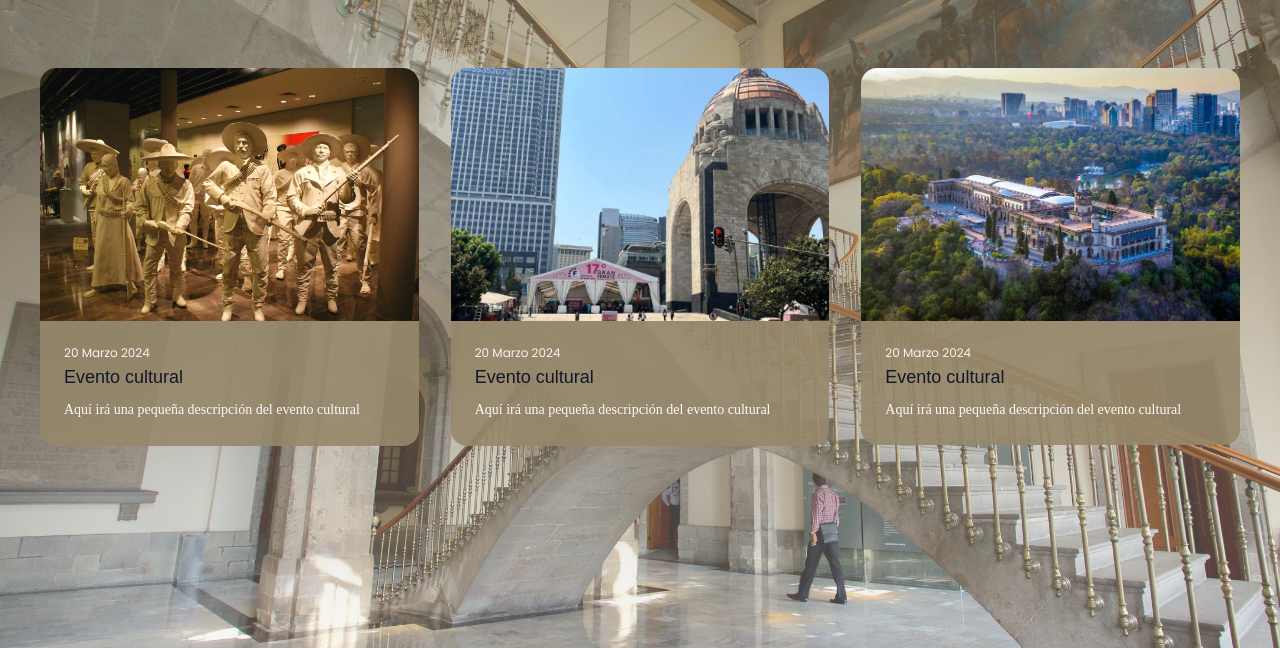
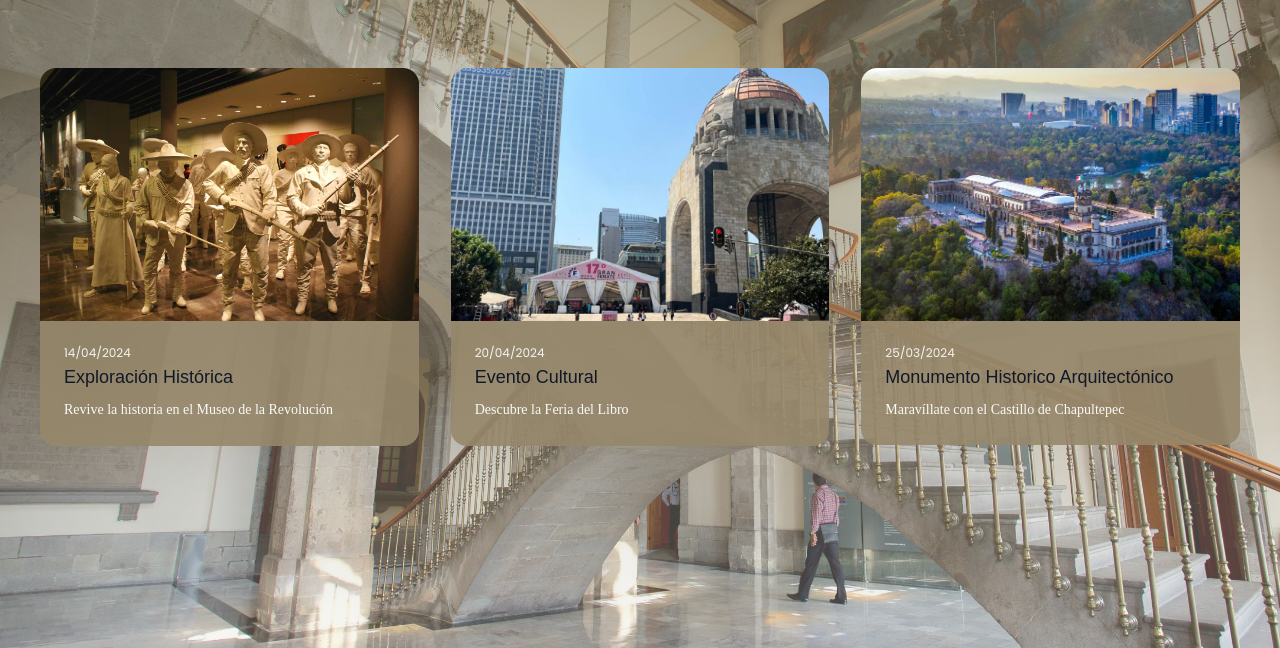
Before and after one commit to Giozar/cultura, an Astro site: page / in a window 1280 px wide. Shown: the part 152-800 px from the top of the page. Built offline with nearby package versions, Linux system fonts and the light colour scheme; Astro itself is replaced by a stand-in of ours; a web font is replaced by a local one.

Commit message:
refactor: Update Card component to include dynamic title, description, and date
The Card component was modified to include dynamic values for the title, description, and date. This allows for more personalized and relevant content to be displayed in each card. The changes enhance the overall user experience and make the cards more informative and engaging.

```diff
--- a/src/components/Card.astro
+++ b/src/components/Card.astro
@@ -1,5 +1,5 @@
 ---
-const { imagenSrc, tema } = Astro.props;
+const { titulo , descripcion, fecha, imagenSrc, tema } = Astro.props;
 ---
 <article class="relative flex flex-col items-center justify-center max-w-[420px] transition duration-500 hover:scale-110">
   <a href=`/${tema}`>
@@ -14,12 +14,12 @@ const { imagenSrc, tema } = Astro.props;
 
     <div class="w-full bg-[#96886B] bg-opacity-90 rounded-b-2xl">
       <div class="p-4 sm:p-6">
-        <time datetime="2022-10-10" class="block text-xs text-white/90"> 20 Marzo 2024 </time>
+        <time datetime="2022-10-10" class="block text-xs text-white/90"> {fecha} </time>
 
-          <h3 class="mt-0.5 text-lg text-gray-900">Evento cultural</h3>
+          <h3 class="mt-0.5 text-lg text-gray-900">{titulo}</h3>
 
           <p class="mt-2 line-clamp-3 text-sm/relaxed text-white/95">
-            Aquí irá una pequeña descripción del evento cultural
+            {descripcion}
           </p>
       </div>
     </div>
--- a/src/components/Presentation.astro
+++ b/src/components/Presentation.astro
@@ -4,7 +4,7 @@ import Card from "./Card.astro";
 
 ---
 <section class="grid grid-cols-1 md:grid-cols-3 justify-items-center gap-8 p-10">
-    <Card imagenSrc="/images/museo/estatuas.jpg" tema="museo"  />
-    <Card imagenSrc="/images/evento/evento.jpg" tema="evento" />
-    <Card imagenSrc="/images/monumento/Chapultepec_Castle_Mexico_City.webp" tema="monumento" />
+    <Card titulo="Exploración Histórica" descripcion="Revive la historia en el Museo de la Revolución" fecha="14/04/2024" imagenSrc="/images/museo/estatuas.jpg" tema="museo"  />
+    <Card titulo="Evento Cultural" descripcion="Descubre la Feria del Libro" fecha="20/04/2024" imagenSrc="/images/evento/evento.jpg" tema="evento" />
+    <Card titulo="Monumento Historico Arquitectónico" descripcion="Maravíllate con el Castillo de Chapultepec" fecha="25/03/2024" imagenSrc="/images/monumento/Chapultepec_Castle_Mexico_City.webp" tema="monumento" />
 </section>
```
